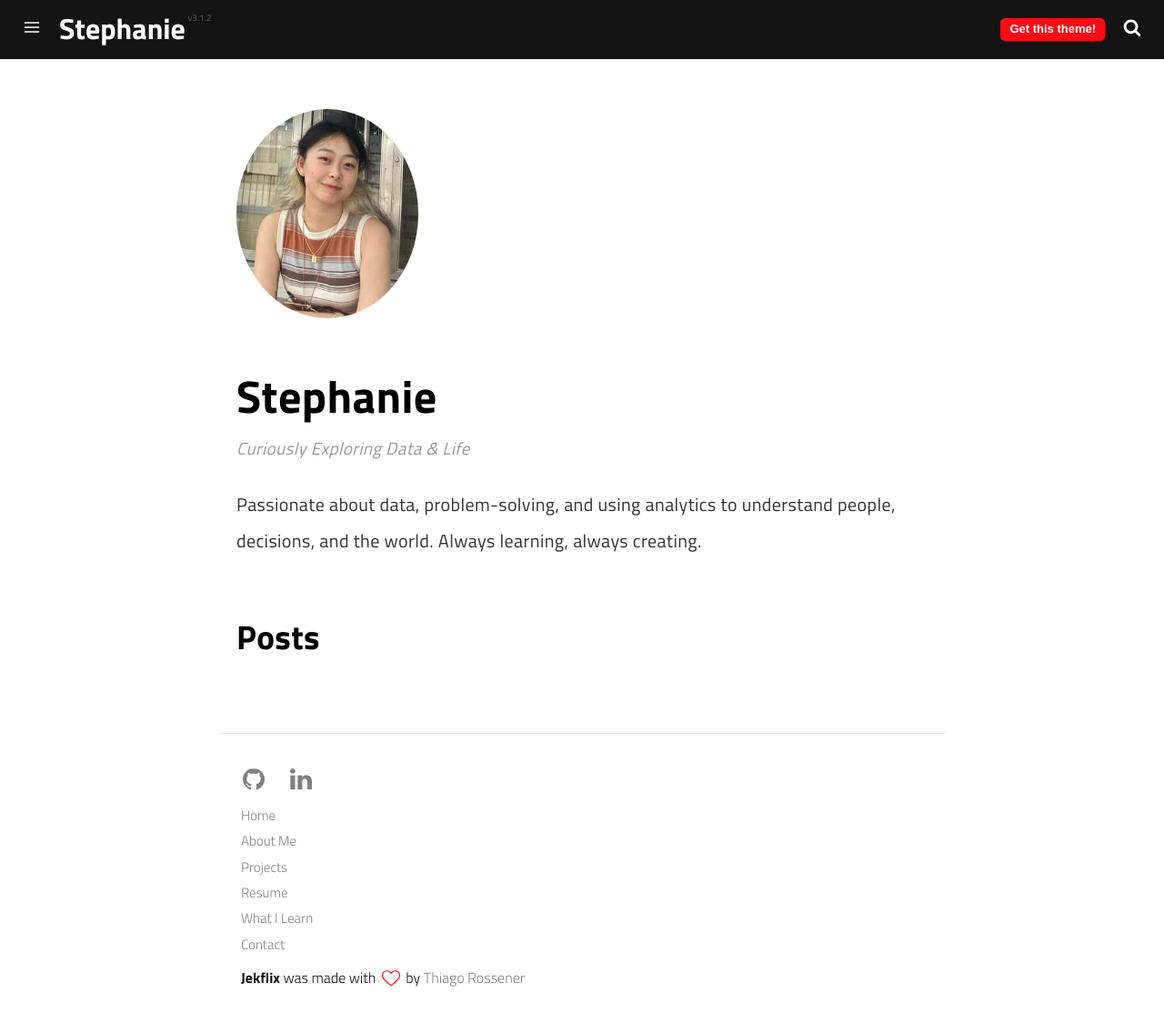
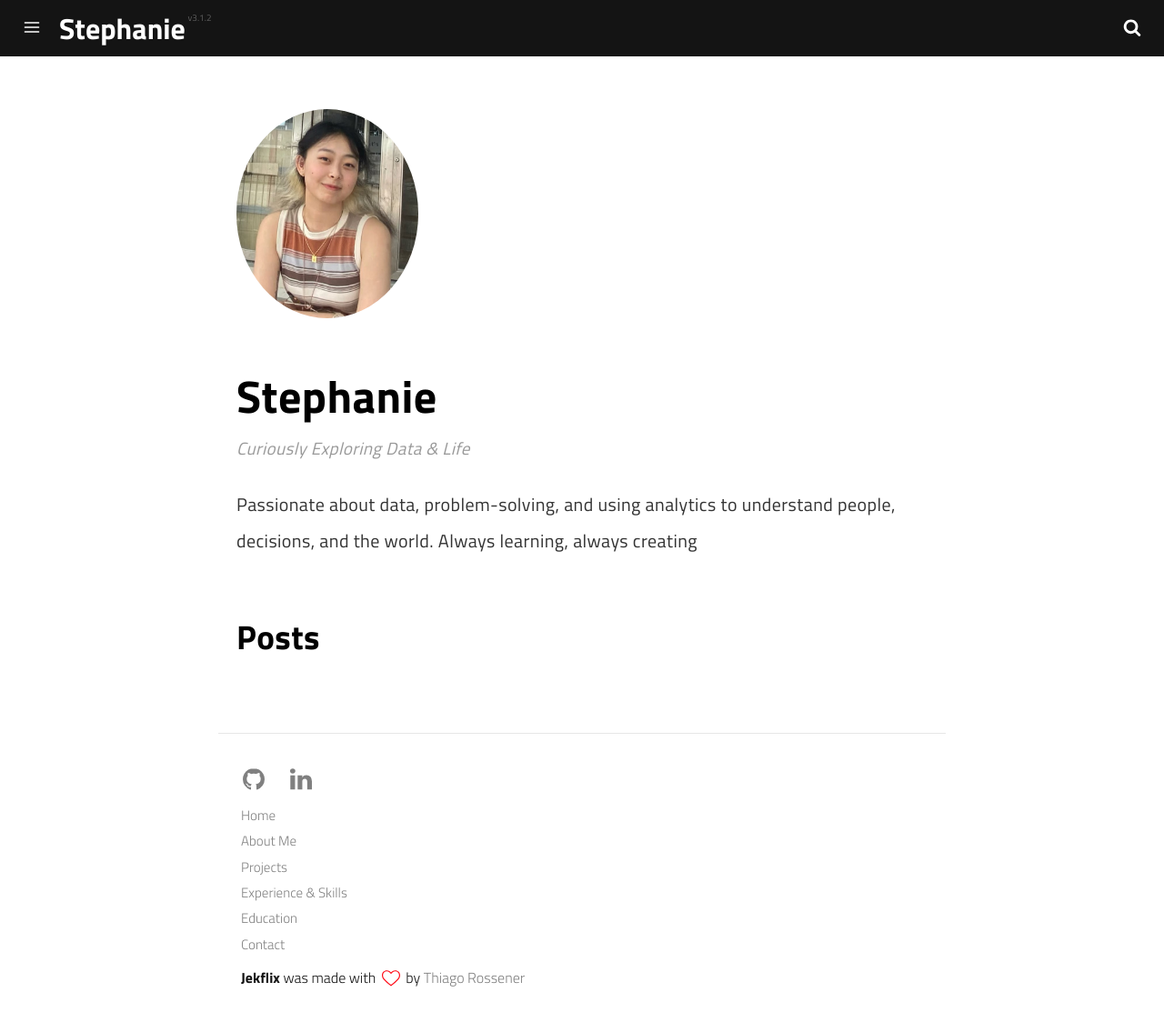
Before and after one commit to stephanie82203/stephanie82203.github.io, a Jekyll site: the page built from _authors/mscheng.md, in a window 1280 px wide and 1124 px high. Shown: the whole window at 91% size. Built offline with Jekyll 4.4.1, drawn with Linux system fonts in a browser that asks for light colours; a script that is not in the unit is left out; part of the change alters nothing that is shown.

```diff
--- a/_authors/mscheng.md
+++ b/_authors/mscheng.md
@@ -4,7 +4,7 @@ photo: /assets/img/uploads/profile.png
 name: Stephanie Cheng
 display_name: Stephanie
 position: Curiously Exploring Data & Life
-bio: Passionate about data, problem-solving, and using analytics to understand people, decisions, and the world. Always learning, always creating.
+bio: Passionate about data, problem-solving, and using analytics to understand people, decisions, and the world. Always learning, always creating
 github_username: stephanie82203
 linkedin_username: stephanie822
 ---
--- a/_config.yml
+++ b/_config.yml
@@ -1,13 +1,21 @@
 # Site Settings
 name: Stephanie
-title: Data & Business Analyst | Portfolio
+title: Stephanie | Portfolio
 description: A collection of my projects, learning journey, and portfolio.
 tags:
-  - blog
-  - template
-  - jekyll
-  - theme
-  - netlify
+  - portfolio
+  - data-analysis
+  - visualization
+  - business-intelligence
+  - dashboard
+  - python
+  - r
+  - sql
+  - power-bi
+  - jupyter
+  - learning
+  - career
+  - university
 show_hero: true
 menu:
   - title: Home
@@ -15,19 +23,19 @@ menu:
   - title: About Me
     url: /about/
   - title: Projects
-    url: /tag/Projects/
-  - title: Resume
-    url: /resume/
-  - title: What I Learn
-    url: /tag/Learning/
+    url: /projects/
+  - title: Experience & Skills
+    url: /experience-skills/
+  - title: Education
+    url: /education/
   - title: Contact
     url: /contact/
 email: stephanie2003cheng@gmail.com
 # See: https://disqus.com/
-disqus_username: disqus_username
+disqus_username: ""
 # Contact Form Setting
 # See: https://formspree.io/
-formspree_form_id: formspree_form_id
+formspree_form_id: ""
 
 
 # Social Media Settings
@@ -45,7 +53,7 @@ two_columns_layout: true
 
 # Advanced Settings
 baseurl: "" # the subpath of your site, e.g. /blog
-url: "https://stephanie82203.github.io"
+url: "https://stephaniecheng.github.io"
 google_analytics: ""
 language: "en"
 categories_folder: category
@@ -60,7 +68,7 @@ collections:
   authors:
     output: true
 paginate_path: "/page/:num/"
-show_get_theme_btn: true
+show_get_theme_btn: false
 use_logo: false
 
 # Content paginator
@@ -90,23 +98,5 @@ plugins:
   - jekyll-paginate
   - jekyll-paginate-content
 
-# Exclude my node related stuff
-exclude: [
-  'docs/',
-  'vendor/',
-  'LICENSE',
-  'CHANGELOG.md',
-  'jekflix.gemspec',
-  'package.json',
-  'package-lock.json',
-  'src',
-  'node_modules',
-  'initpost.sh',
-  'Gemfile',
-  'Gemfile.lock',
-  'gulpfile.js',
-  'README.md'
-]
-
 # Theme
 version: v3.1.2
```
